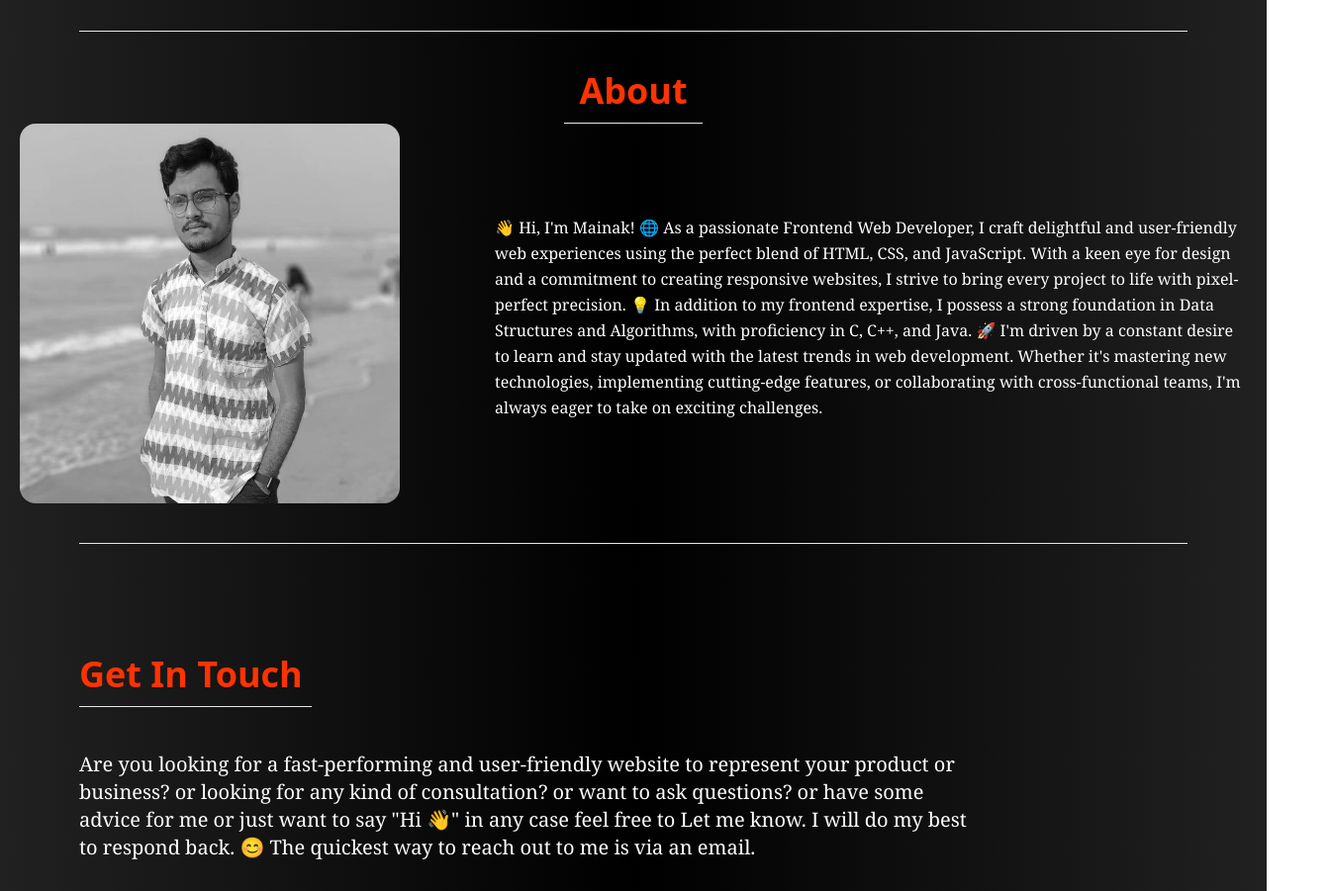
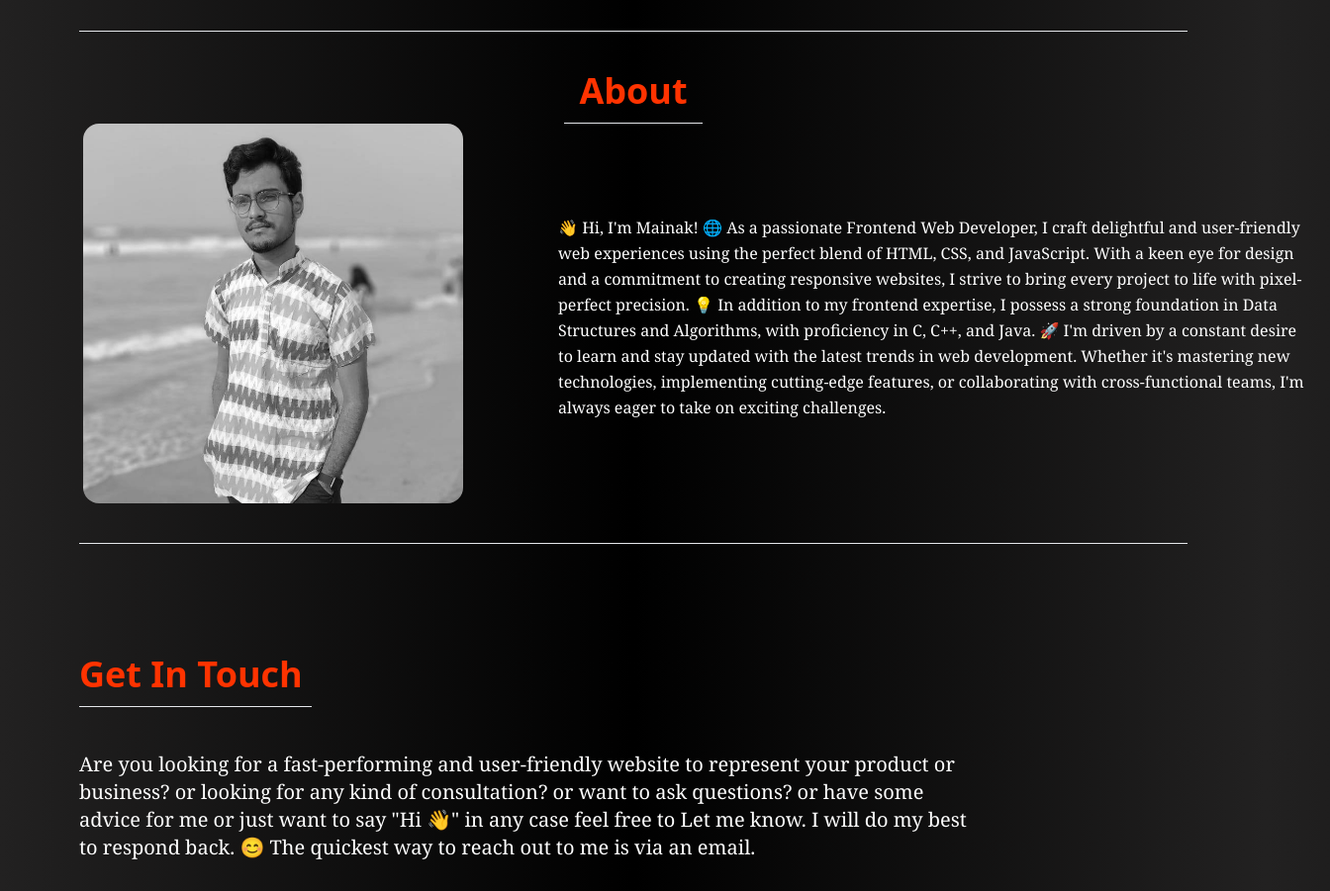
Before and after one commit to MkM630/Portfolio-01, a plain HTML site: page index.html in a window 1280 px wide. Shown: the part 3560-4461 px from the top of the page at 99% size, 1344 px wide, since content can reach past the window. Drawn offline with Linux system fonts and the light colour scheme.

Commit message:
Update index.html

```diff
--- a/index.html
+++ b/index.html
@@ -207,7 +207,7 @@
         <h1 id="section3" class="text-center ml-20 text-[#ff3300] text-4xl  font-semibold mb-3 mr-[80px]">About</h1>
         <hr class=" mx-[570px]">
         </div>
-        <div class="container mx-auto flex px-5 md:flex-row flex-col items-center">
+        <div class="container ml-16 mx-auto flex px-5 md:flex-row flex-col items-center">
               <img class="object-cover object-center rounded-2xl h-96 w-96 filter grayscale" alt="hero" src="./Assets/My image.jpg">
             <div class="lg:flex-grow md:w-1/2 lg:pl-24 md:pl-16 flex flex-col md:items-start md:text-left items-center text-center">
               <p class="mb-8 leading-relaxed text-white my-10 font-serif">👋 Hi, I'm Mainak!
```
